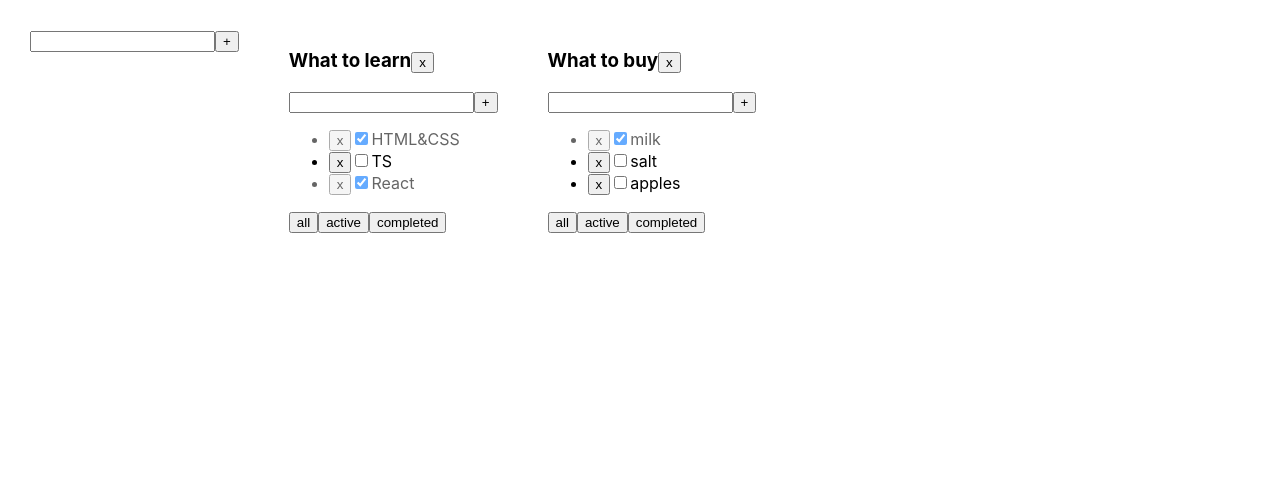
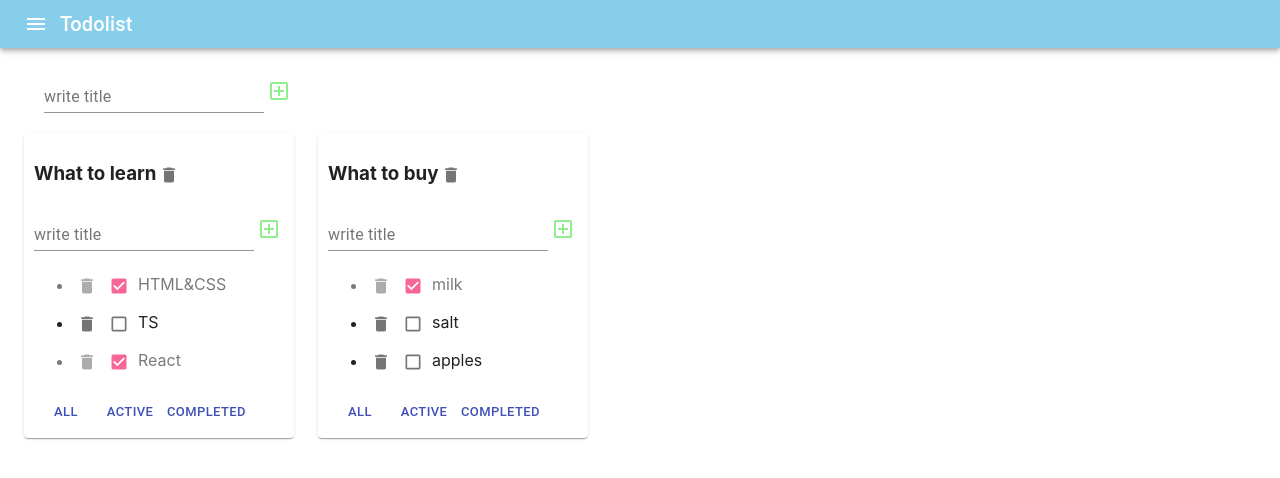
Before and after one commit to AnastasiyaDev97/TodoList, a React (Create React App) app: page / in a window 1280 px wide. Shown: the top 478 px of the page. Built offline with nearby package versions, Linux system fonts and the light colour scheme.

Commit message:
add material UI

```diff
--- a/src/App.css
+++ /dev/null
@@ -1,8 +0,0 @@
-.App {
-  padding: 30px;
-  display: flex;
-}
-
-.App > div {
-  margin-right: 50px;
-}
--- /dev/null
+++ b/src/App.module.css
@@ -0,0 +1,3 @@
+.appbar {
+    box-shadow: 0 0 10px 5px rgba(221, 221, 221, 1);
+}
--- a/src/App.tsx
+++ b/src/App.tsx
@@ -1,8 +1,11 @@
 import React, {useState} from 'react';
-import './App.css';
+
 import {Todolist} from "./Todolist";
 import {v1} from "uuid";
 import {AddItemForm} from "./components/AddItemForm/AddItemForm";
+import {AppBar, Container, Grid, IconButton, Paper, Toolbar, Typography} from "@material-ui/core";
+import {Menu} from "@material-ui/icons";
+import s from './App.module.css'
 
 export type taskType = {
     taskId: string
@@ -79,8 +82,23 @@ function App() {
     }
     console.log(tasks)
     return (
-        <div className="App">
+        <div>
+            <AppBar position="static" style={{background: "SkyBlue"}} className={s.appbar}>
+                <Toolbar variant="dense">
+                    <IconButton edge="start" color="inherit" aria-label="menu">
+                        <Menu/>
+                    </IconButton>
+                    <Typography variant="h6">
+                        Todolist
+                    </Typography>
+                </Toolbar>
+            </AppBar>
+            <Container fixed>
+                <Grid container style={{padding: "20px"}}>
                     <AddItemForm addItem={addTodolist}/>
+                </Grid>
+                <Grid container spacing={3}>
+
                     {todolists.map(m => {
                         let filteredTasks = m.filter === 'completed' ? tasks[m.todolistId].filter(f => f.isDone) :
                             m.filter === 'active' ? tasks[m.todolistId].filter(f => !f.isDone)
@@ -90,8 +108,8 @@ function App() {
                             changeFilter(filterValue, m.todolistId)
                         }
 
-
-                return (
+                        return (<Grid item>
+                                <Paper style={{padding: "10px"}}>
                                     <Todolist key={m.todolistId}
                                               todolistId={m.todolistId}
                                               todolistTitle={m.title} tasks={filteredTasks} deleteTask={deleteTask}
@@ -103,9 +121,12 @@ function App() {
                                               updateTodoTitle={(newTitle) => {
                                                   updateTodoTitle(m.todolistId, newTitle)
                                               }}/>
+                                </Paper>
+                            </Grid>
                         )
                     })}
-
+                </Grid>
+            </Container>
         </div>
     );
 }
--- a/src/Todolist.tsx
+++ b/src/Todolist.tsx
@@ -3,7 +3,9 @@ import {filterValuesType, taskType} from "./App";
 import s from './Todolist.module.css'
 import {AddItemForm} from "./components/AddItemForm/AddItemForm";
 import {EditableSpan} from "./components/EditableSpan/EditableSpan";
-import {Button} from "./components/Button/Button";
+import {UniversalButton} from "./components/Button/Button";
+import {Checkbox, IconButton} from '@material-ui/core';
+import {Delete} from '@material-ui/icons';
 
 type TodolistPropsType = {
     todolistTitle: string
@@ -40,7 +42,10 @@ export const Todolist = (props: TodolistPropsType) => {
     return (
         <div>
             <h3><EditableSpan title={props.todolistTitle} updateTitle={props.updateTodoTitle}/>
-                <Button callback={deleteTodoHandler} title={'x'}/>
+                <IconButton aria-label="delete" size="small" onClick={deleteTodoHandler}>
+                    <Delete fontSize="small"/>
+                </IconButton>
+
             </h3>
             <AddItemForm addItem={addTaskHandler}/>
             <ul>
@@ -56,17 +61,21 @@ export const Todolist = (props: TodolistPropsType) => {
                     }
                     return (
                         <li key={m.taskId} className={m.isDone ? s.completedTask : ''}>
-                            <Button callback={deleteTaskHandler} title={'x'}/>
-                            <input type="checkbox" checked={m.isDone} onChange={changeTaskStatusHandler}/>
+                            <IconButton aria-label="delete" size="small" onClick={deleteTaskHandler}>
+                                <Delete fontSize="small"/>
+                            </IconButton>
+                            <Checkbox checked={m.isDone} onChange={changeTaskStatusHandler}
+                                      color={"secondary"} size="small"/>
+                            {/*   <input type="checkbox" checked={m.isDone} onChange={changeTaskStatusHandler}/>*/}
                             <EditableSpan title={m.taskTitle} updateTitle={updateTaskTitleHandler}/>
                         </li>
                     )
                 })}
             </ul>
             <div>
-                <Button callback={changeAllFilterHandler}  title={'all'}/>
-                <Button callback={changeActiveFilterHandler}  title={'active'}/>
-                <Button callback={changeCompletedFilterHandler}  title={'completed'}/>
+                <UniversalButton callback={changeAllFilterHandler} title={'all'}/>
+                <UniversalButton callback={changeActiveFilterHandler} title={'active'}/>
+                <UniversalButton callback={changeCompletedFilterHandler} title={'completed'}/>
             </div>
         </div>
     )
--- a/src/components/AddItemForm/AddItemForm.module.css
+++ b/src/components/AddItemForm/AddItemForm.module.css
@@ -2,6 +2,8 @@
     color: red;
 }
 
-.errorInput {
-    border: red 1px solid;
+
+.wrapper {
+    display: flex;
+    align-items: center;
 }
--- a/src/components/AddItemForm/AddItemForm.tsx
+++ b/src/components/AddItemForm/AddItemForm.tsx
@@ -1,17 +1,20 @@
 import s from "./AddItemForm.module.css";
 import React, {ChangeEvent, KeyboardEvent, useState} from "react";
-type addItemFormPropsType={
+import { IconButton, TextField} from "@material-ui/core";
+import {AddBoxOutlined} from "@material-ui/icons";
+
+type addItemFormPropsType = {
     addItem: (title: string) => void
 }
 
-export const AddItemForm=(props:addItemFormPropsType)=>{
-    let [title, setTitle] = useState('')
-    let [error, setError] = useState('')
+export const AddItemForm = (props: addItemFormPropsType) => {
+    let [title, setTitle] = useState<string>('')
+    let [error, setError] = useState<string | null>(null)
 
     const onChangeHandler = (e: ChangeEvent<HTMLInputElement>) => {
         setTitle(e.currentTarget.value)
         if (e.currentTarget.value.length > 0) {
-            setError('')
+            setError(null)
         }
     }
     const addTaskHandler = () => {
@@ -28,12 +31,21 @@ export const AddItemForm=(props:addItemFormPropsType)=>{
             addTaskHandler()
         }
     }
-    return(
-        <div>
-            <input value={title} onChange={onChangeHandler} onKeyPress={onKeyPressAddTaskHandler}
-                   className={error ? s.errorInput : ''}/>
-            <button onClick={addTaskHandler}>+</button>
-            {error && <div className={s.error}>{error}</div>}
+    return (
+        <div className={s.wrapper}>
+            <TextField
+                error={!!error}
+                id={error ? "outlined-error" : "standard-basic"}
+                label={error ? "Error" : "write title"}
+                onChange={onChangeHandler} onKeyPress={onKeyPressAddTaskHandler}
+                value={title}
+                size="small"
+            />
+
+            <IconButton size="small" onClick={addTaskHandler}>
+                <AddBoxOutlined style={{color: "LightGreen"}}/>
+            </IconButton>
+
         </div>
     )
 }
--- a/src/components/Button/Button.module.css
+++ b/src/components/Button/Button.module.css
@@ -1,3 +1,8 @@
 .btn:focus {
-    background-color: lightgreen;
+    background-color: rgba(144, 238, 144, 0.3);
+    border-radius: 10px;
+    box-shadow: 0 1px 4px rgba(0, 0, 0, 1),
+    -23px 0 20px -23px rgba(0, 0, 0, .8),
+    23px 0 20px -23px rgba(0, 0, 0, .8),
+    0 0 40px rgba(0, 0, 0, .1) inset;
 }
--- a/src/components/Button/Button.tsx
+++ b/src/components/Button/Button.tsx
@@ -1,14 +1,16 @@
-import s from "./Button.module.css";
+import s from './Button.module.css'
 import React from "react";
-type ButtonPropsType={
-    callback:()=>void
+import {Button} from "@material-ui/core";
 
-    title:string
+type ButtonPropsType = {
+    callback: () => void
+    title: string
 }
-export const Button=(props:ButtonPropsType)=>{
-    return(
-        <button onClick={props.callback}
-                className={(props.title==='all'||'active'||'completed')? s.btn:''}>{props.title}
-        </button>
+export const UniversalButton = (props: ButtonPropsType) => {
+    return (
+        <Button variant="text" size="small"
+                color="primary" onClick={props.callback}
+                className={s.btn}
+        >{props.title}</Button>
     )
 }
--- a/src/components/EditableSpan/EditableSpan.tsx
+++ b/src/components/EditableSpan/EditableSpan.tsx
@@ -1,4 +1,5 @@
 import React, {ChangeEvent, useState} from "react";
+import {TextField} from "@material-ui/core";
 
 type editableSpanPropsType = {
     title: string
@@ -23,6 +24,8 @@ export const EditableSpan = (props: editableSpanPropsType) => {
     return (
         edit ?
             <span onDoubleClick={activateInputMode}>{title}</span>
-            : <input type={'text'} value={title} onBlur={activateSpanMode} autoFocus onChange={updateTitleHandler}/>
+            : <TextField id="standard-basic" variant="standard"
+                         value={title} onBlur={activateSpanMode} autoFocus onChange={updateTitleHandler}/>
+
     )
 }
```
Lines whose indentation alone changed are shown as unchanged.
